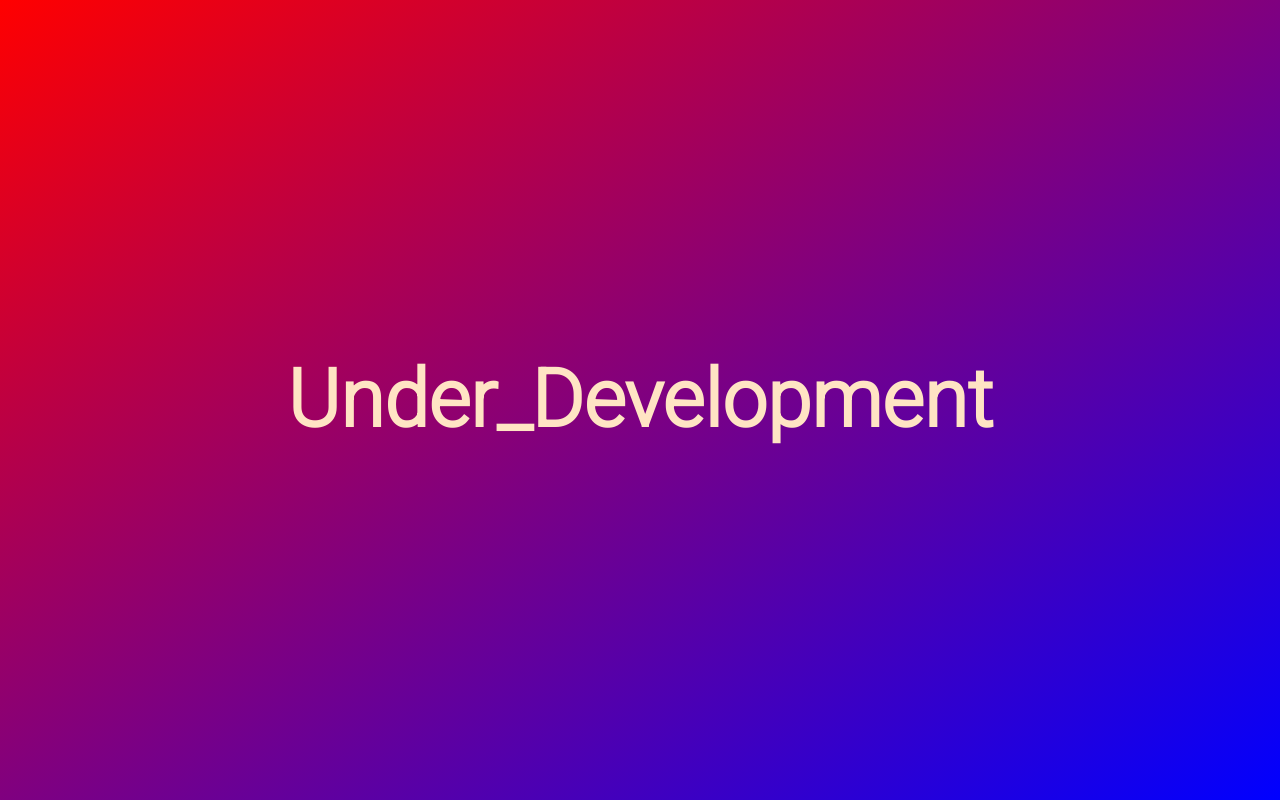
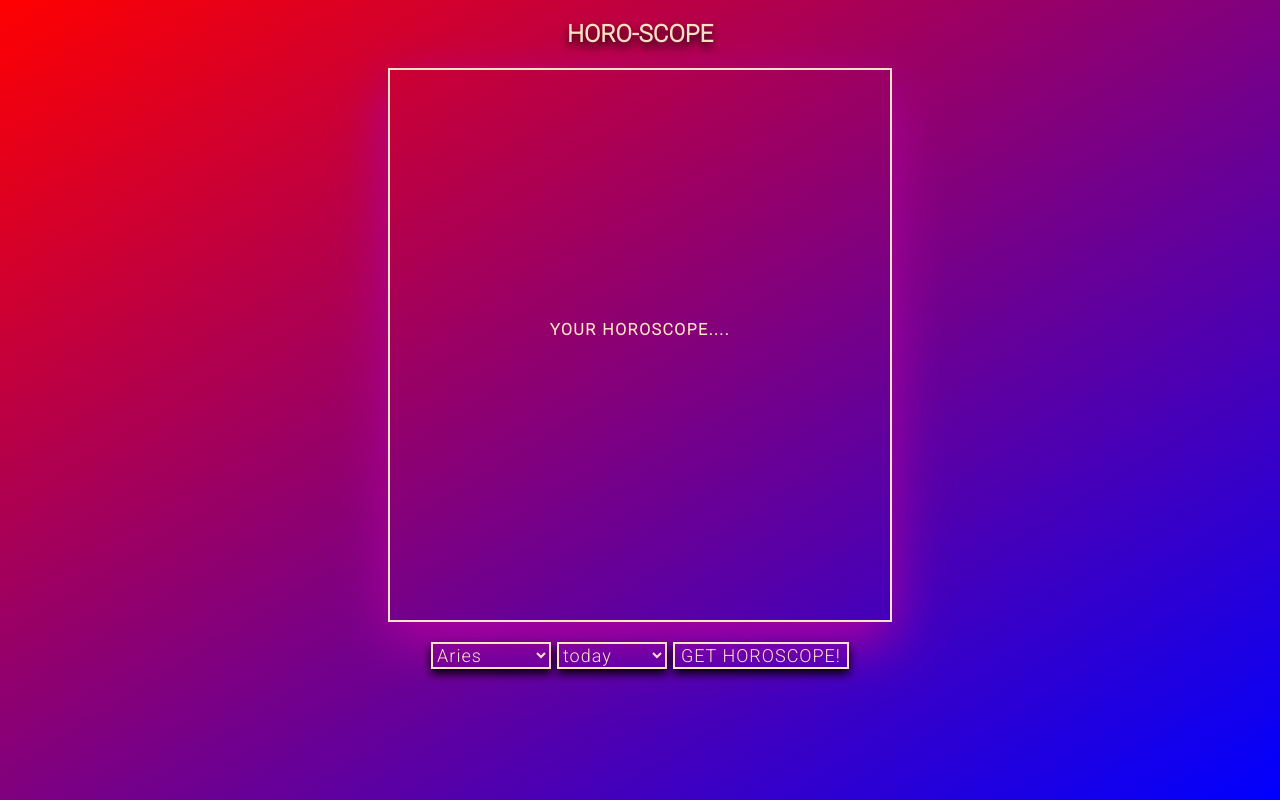
Before and after one commit to 1kken/HoroScope, a plain HTML site: page index.html in a window 1280 px wide. Drawn offline with Linux system fonts and the light colour scheme.

Commit message:
added features

```diff
--- a/app.js
+++ b/app.js
@@ -0,0 +1,50 @@
+//DOM elements
+const qoute = document.querySelector('#qoute')
+const whoru = document.querySelector('#whoru')
+const luckyNum = document.querySelector('#luckyNum')
+const luckyTime = document.querySelector('#luckyTime')
+const comp = document.querySelector('#compatibility')
+const signs = document.querySelector('#signs');
+let signInput = 'Aries';
+const day = document.querySelector('#day');
+let dayInput = 'today';
+const button = document.querySelector('#submit')
+
+signs.addEventListener('change',function(){
+    signInput = this.value;
+})
+day.addEventListener('change',function(){
+    dayInput = this.value;
+})
+
+async function getData(signs, day){
+const options = {
+	method: 'POST',
+	headers: {
+		'X-RapidAPI-Key': '6e351c65bfmshb22148c8fad4eb3p140817jsnbec223c1042d',
+		'X-RapidAPI-Host': 'sameer-kumar-aztro-v1.p.rapidapi.com'
+	}
+};
+    try{
+        const res = await fetch(`https://sameer-kumar-aztro-v1.p.rapidapi.com/?sign=${signs}&day=${day}`, options);
+        const data = await res.json();
+        const {description, lucky_number,lucky_time,compatibility} = data;
+        displayData(signs,description,lucky_number,lucky_time,compatibility)
+    }
+    catch(error){
+        console.log(`cannot get api : ${error}`)
+    }
+
+}
+
+function displayData(sign,des, luckNum, luckTime, compa){
+    whoru.innerText = sign
+    qoute.innerText = des;
+    luckyNum.innerText = `lucky Number: ${luckNum}`;
+    luckyTime.innerText =`lucky Time: ${luckTime}`;
+    comp.innerText=`Compatibility: ${compa}`;
+}
+
+button.addEventListener('click', (e)=>{
+    getData(signInput,dayInput);
+})
--- a/index.html
+++ b/index.html
@@ -11,9 +11,41 @@
 
 <body>
     <section>
-        <h1>Under_Development</h1>
+        <h1>HORO-SCOPE</h1>
+        <div id="card">
+            <h2 id="whoru"></h2>
+            <p id="qoute">YOUR HOROSCOPE....</p>
+            <p>
+            <span id="luckyNum"></span>
+            <span id="luckyTime"></span><br>
+            <span id="compatibility"></span>
+            </p>
+        </div>
+        <div id="controls">
+            <select name="signs" id="signs">
+            <option value="Aries">Aries</option>
+            <option value="Taurus">Taurus</option>
+            <option value="Gemini">Gemini</option>
+            <option value="Cancer">Cancer</option>
+            <option value="Leo">Leo</option>
+            <option value="Virgo">Virgo</option>
+            <option value="Libra">Libra</option>
+            <option value="Scorpio">Scorpio</option>
+            <option value="Sagittarius">Sagittarius</option>
+            <option value="Capricorn">Capricorn</option>
+            <option value="Aquarius">Aquarius</option>
+            <option value="Pisces">Pisces</option>
+        </select>
+        <select name="day" id="day">
+            <option value="today">today</option>
+            <option value="yesterday">yesterday</option>
+            <option value="tomorrow">tomorrow</option>
+        </select>
+        <button id="submit">GET HOROSCOPE!</button>
+    </div>
     </section>
 
+    <script src="app.js"></script>
 </body>
 
 </html>
--- a/styles.css
+++ b/styles.css
@@ -2,6 +2,7 @@
 
 :root {
     --defaultFont: 'Roboto', sans-serif;
+    --defaultColor: bisque;
 }
 
 body {
@@ -16,12 +17,69 @@ section {
     color: bisque;
     display: flex;
     align-items: center;
-    justify-content: center;
+    flex-direction: column;
     height: 100vh;
     width: 100vw;
     font-family: var(--defaultFont);
 }
+h1{
+    text-shadow: 0px 5px 8px black;
+}
+#card{
+    display: flex;
+    justify-content: center;
+    align-items: center;
+    flex-direction: column;
+    text-align: center;
+    border: 2px solid var(--defaultColor) ;
+    width: 500px;
+    height:550px;
+    margin-bottom: 20px;
+    animation-name: backgroundColorPalette;
+    animation-duration: 3s;
+    animation-iteration-count: infinite;
+    animation-direction: alternate;
+}
 
-h1 {
-    font-size: 80px;
+@keyframes backgroundColorPalette {
+    0% {
+        box-shadow: 0px 20px 50px #8f0083;
+    }
+    100% {
+        box-shadow: 0px 20px 50px #c400b3;
+    }
+  }
+#card>p{
+    letter-spacing: 1.5px;
+    line-height: 38px;
+    font-weight: 800;
 }
+
+
+#controls>select{
+    background-color: transparent;
+    color: var(--defaultFont);
+    font-family: var(--defaultFont);
+    border: 2px solid var(--defaultColor);
+    letter-spacing: 1px;
+    font-size: 18px;
+    margin-right: 2px;
+    box-shadow: 0px 5px 10px rgba(0, 0, 0, 0.979);
+}
+
+#controls>button{
+    background-color: transparent;
+    color: var(--defaultFont);
+    font-family: var(--defaultFont);
+    border: 2px solid var(--defaultColor);
+    letter-spacing: 1px;
+    font-size: 18px;
+    box-shadow: 0px 5px 10px rgba(0, 0, 0, 0.979);
+    transition: all 0.2s ease-in-out;
+}
+#controls>button:hover{
+    box-shadow: 0px 20px 30px rgba(199, 2, 206, 0.979);
+}
+#controls>select:hover{
+    box-shadow: 0px 20px 30px rgba(199, 2, 206, 0.979);
+}
```
